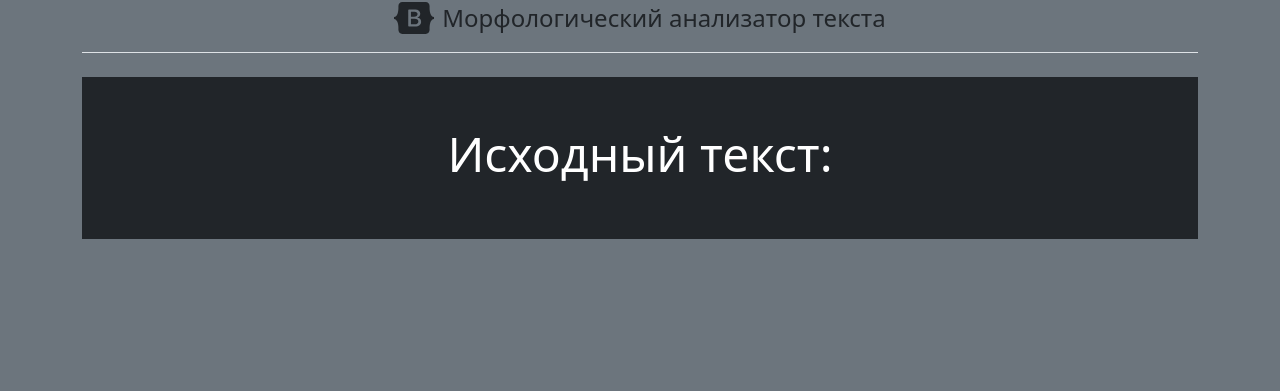
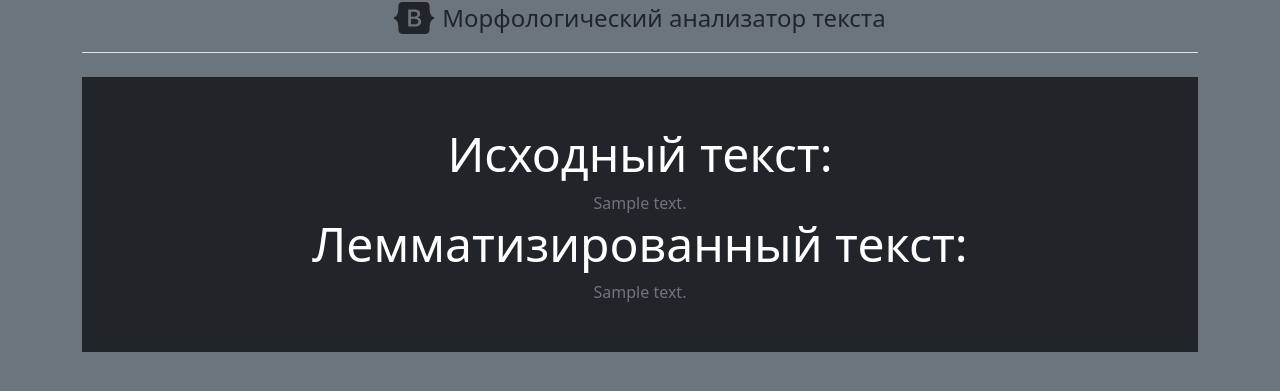
Before and after one commit to joolsoul/task_6, a Flask app: template templates/result_page.html in a window 1280 px wide. Shown: the top 391 px of the page. Run offline with Flask 2, Linux system fonts and the light colour scheme; the template is opened without the code that fills it: most values are stand-ins (such as "Sample title", 1, 10 or a date in 2020).

Commit message:
add result page

```diff
--- a/app.py
+++ b/app.py
@@ -26,7 +26,7 @@ def file_upload():
 
 @app.route('/result', methods=['GET', 'POST'])
 def result():
-    return render_template("result_page.html")
+    return render_template("result_page.html", input_text=read_from_file('input'), result_text=read_from_file('result'))
 
 
 def parse_text():
--- a/templates/result_page.html
+++ b/templates/result_page.html
@@ -5,5 +5,12 @@
 {% block body %}
     <div class="bg-dark text-secondary px-4 py-5 text-center">
          <h4 class="display-5 text-white">Исходный текст:</h4>
+            {% block input_text %}
+                {{ input_text }}
+            {% endblock %}
+        <h4 class="display-5 text-white">Лемматизированный текст:</h4>
+            {% block result_text %}
+                {{ result_text }}
+            {% endblock %}
     </div>
 {% endblock %}
```
